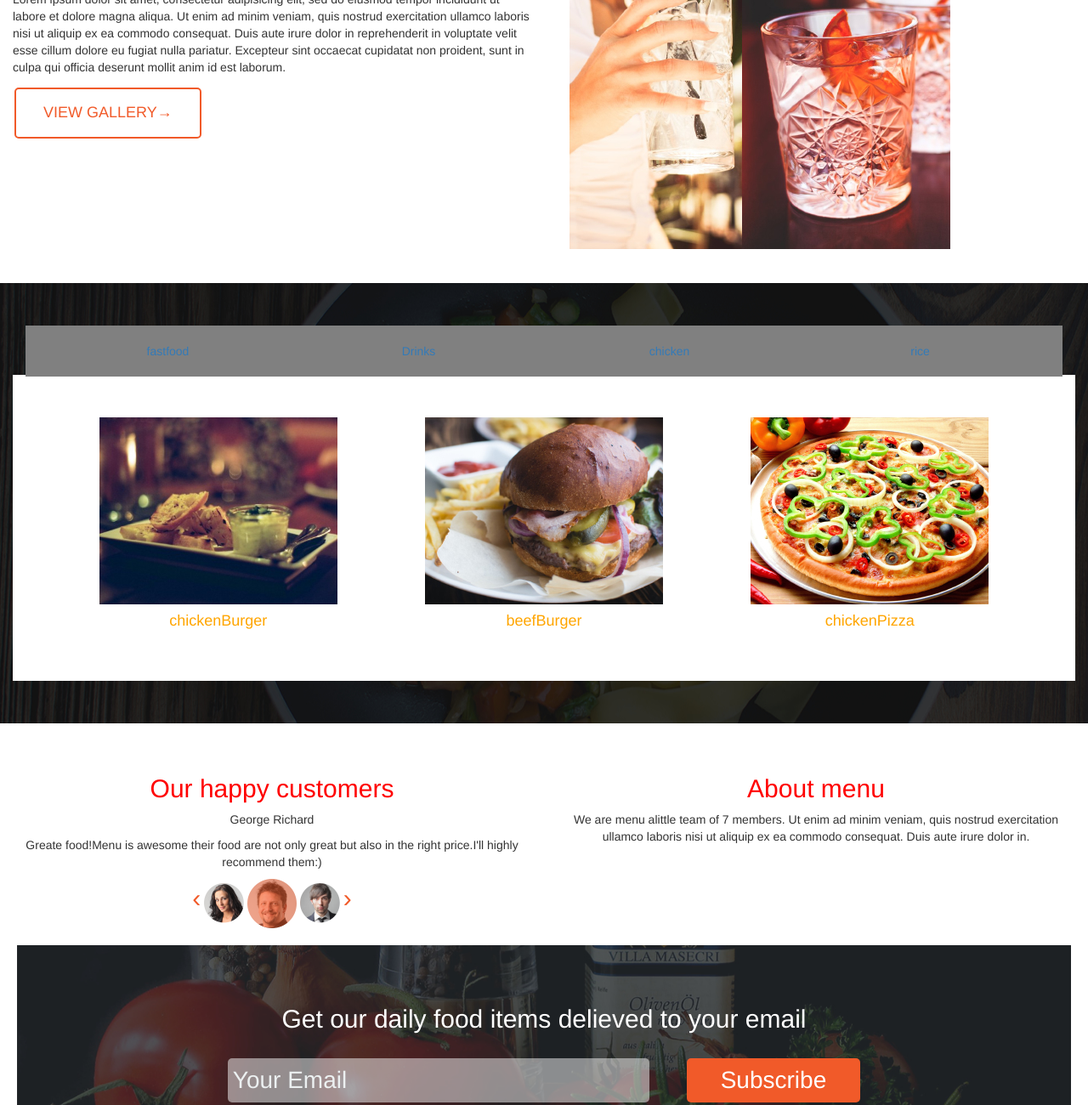
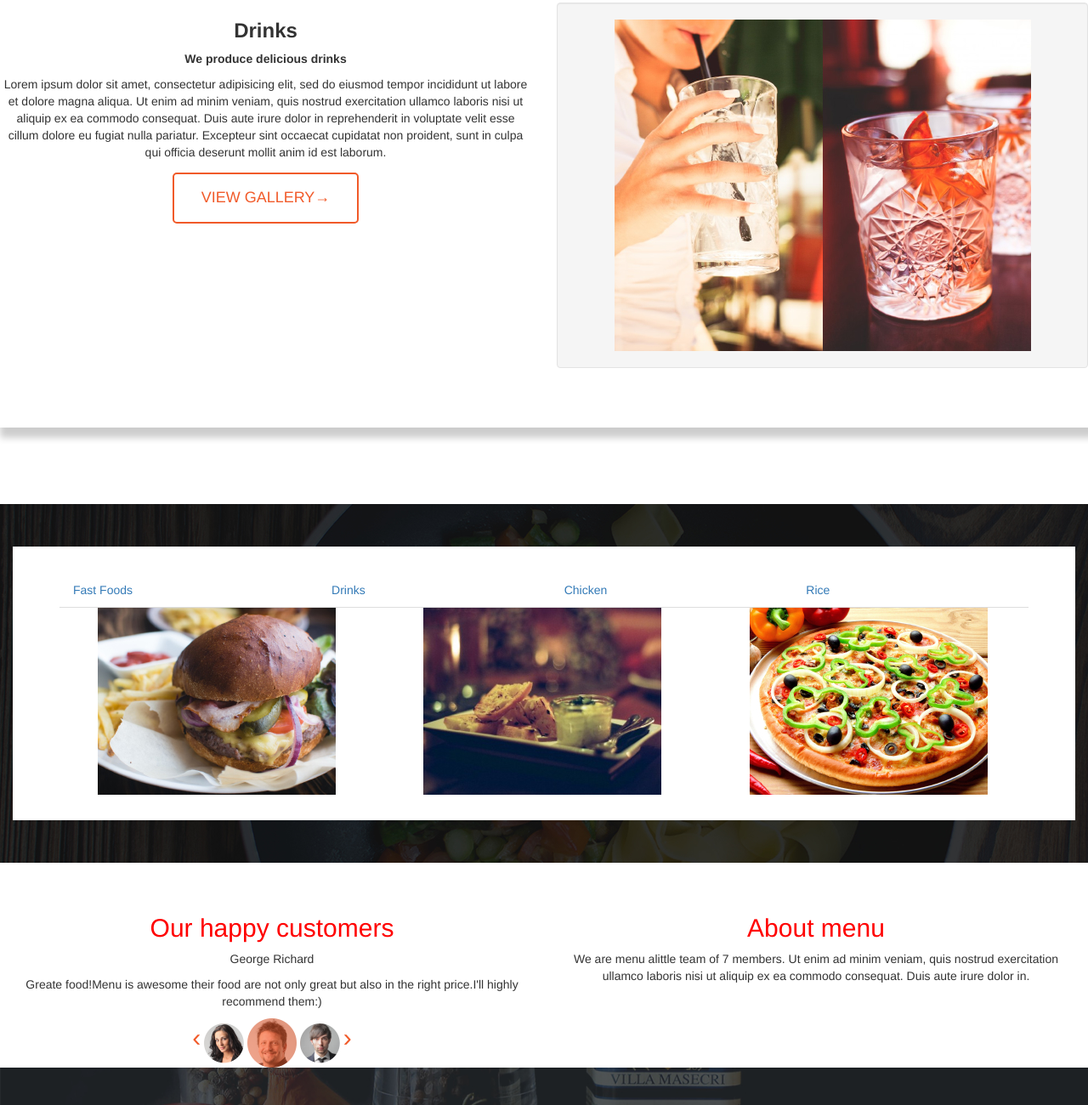
Before and after one commit to mourineboyani/ip, a plain HTML site: page index.html in a window 1280 px wide. Shown: the part 1113-2413 px from the top of the page at 85% size. Drawn offline with nearby package versions, Linux system fonts and the light colour scheme; files whose address does not match are found by name.

Commit message:
remmoved the mpft-pi

```diff
--- a/css/styles.css
+++ b/css/styles.css
@@ -47,9 +47,9 @@
   background-image: url("../image/backgrounds/landing.jpg");
   color: white;
   }
-# happyhour{
+#happyhour{
   text-align:center;
-  color:white;
+  color:black;
 }
 #partytime{
   text-align: center;
@@ -94,7 +94,7 @@ font-style: italic;
   box-shadow: 0px 0px 0px 0px #00000, insert 2px white;
 }
 
-.well {
+.net {
   float:left;
 }
 .par{
@@ -109,19 +109,6 @@ font-style: italic;
   text-align: center;
   background-size: cover;
   color:white;
-}
-#sectionfive{
-  background-image: url("../image/backgrounds/foodsBg.jpg");
-  padding-top: 50px;
-  padding-bottom: 50px;
-}
-.topnav{
-  background-color: grey;
-  margin-bottom: -7px;
-  text-align: center;
-  display: inline-block;
-  padding: 20px;
-  width: 100%;
 }
 .card{
   box-shadow: 4px 8px 8px 4px rgba(0,0,0,0.2);
@@ -140,7 +127,7 @@ font-style: italic;
   padding-bottom: 85px;
 
 }
-}
+
 #fv{
   background-color: white;
   padding: 50px;
@@ -151,13 +138,13 @@ font-style: italic;
   border-right: 50px;*
   text-align: center;
 }
-#menufood{
-  color: orange;
-  text-align: center;
-  background-color: white;
-  padding: 50px;
+
+.bgImage{
+  background-image: url("../image/backgrounds/foodsBg.jpg");
+  padding-top: 50px;
+  padding-bottom: 50px;
+  background-attachment: fixed;
 }
-
 
 .formButton{
   margin: 20px;
@@ -180,13 +167,7 @@ font-style: italic;
   color: white;
   background-color:#F15A29;
 }
-.burger{
-  margin-top: 50px;
-  margin-left: 50px;
-  margin-right: 50px;
-  margin-bottom: 50px;
-  border-right: 50px;
-}
+
 #cstm{
   align-content: center;
 }
@@ -207,10 +188,6 @@ border-radius: 5px;
 background-color: white;
 color: #F15A29;
 border: 2px solid #F15A29;
-}
-
-#bg-menu-nav{
-  background-color: coral;
 }
 
 .formStyle {
@@ -267,8 +244,23 @@ color: #ecf0f1;
  background-color: #dccce5;
  margin-top: 100px;
 }
-#sectioneight{
-  text-align: center;
-  padding: 20px;
+#nav-tabContent{
+  align-items: center;
+  padding-left: 70px;
 
 }
+#burger{
+  background-color: white;
+  padding: 30px;
+}
+.nav-item{
+  padding-right: 200px;
+}
+.card2{
+  box-shadow: 4px 8px 8px 4px rgba(0,0,0,0.2);
+  padding-bottom: 50px;
+  padding-top: 50px;
+  margin-top: 50px;
+  margin-bottom: 50px;
+  text-align: center;
+}
--- a/index.html
+++ b/index.html
@@ -80,7 +80,7 @@
       </div>
     </div>
   </div>
-  <div class="container-fluid" id="section-four">
+  <div class="card" id="section-four">
     <div class="row">
       <div class="col-md-6">
         <h3><strong>Drinks</strong></h3>
@@ -89,12 +89,21 @@
           irure dolor in reprehenderit in voluptate velit esse cillum dolore eu fugiat nulla pariatur. Excepteur sint occaecat cupidatat non proident, sunt in culpa qui officia deserunt mollit anim id est laborum.</p>
         <a href="#"><button class="button button 1">VIEW GALLERY&#8594;</button></a>
       </div>
-      <div class="col-md-6 ">
+
+      <!-- <div class="col-md-6 drinks ">
+        <div class="well">
           <div class=" col-md-4 ">
             <img src="/home/mourine/Documents/my-ip/image/drink1.jpg ">
           </div>
           <div class=" col-md-2 ">
             <img src="/home/mourine/Documents/my-ip/image/drink2.jpg ">
+          </div>
+        </div> -->
+      <div class="col-md-6">
+        <div class="drinks">
+          <div class="well">
+            <img src="/home/mourine/Documents/my-ip/image/drink1.jpg "><img src="/home/mourine/Documents/my-ip/image/drink2.jpg ">
+          </div>
         </div>
       </div>
     </div>
@@ -102,66 +111,45 @@
 
   <br>
   <br>
-  <!--
-  <div class="">
-    <div class="">
-      <div class="">
-        <div class="">
-          <h3>Fast Food</h3>
+  <div class="container-fluid bgImage">
+    <div id="burger">
+      <div class="container">
+        <ul class="nav nav-tabs" id="tabs">
+          <li class="nav-item">
+            <a class="nav-link active" href="#">Fast Foods</a>
+          </li>
+          <li class="nav-item">
+            <a class="nav-link" href="#">Drinks</a>
+          </li>
+          <li class="nav-item">
+            <a class="nav-link" href="#">Chicken</a>
+          </li>
+          <li class="nav-item">
+            <a class="nav-link " href="#">Rice</a>
+          </li>
+        </ul>
       </div>
-        <div class="">
-          <h3>Drinks</h3>
+      <div class="tab-content" id="nav-tabContent">
+        <div class="row">
+          <div class="col-md-4">
+            <img src="image/fastfood/beefBurger.jpg" alt="">
           </div>
-        <div class="">
-          <h3>Chicken</h3>
+          <div class="col-md-4">
+            <img src="image/fastfood/chickenBurger.jpg" alt="">
           </div>
-        <div class="">
-          <h3>Rice</h3>
+          <div class="col-md-4">
+            <img src="image/fastfood/chickenPizza.jpg" alt="">
           </div>
-      </div>
-      <div class="">
-        <div class="">
 
         </div>
-        <div class="">
-
-        </div>
-        <div class="">
 
       </div>
     </div>
   </div>
-  </div> -->
+  </div>
 
 
 
-  <div class="container-fluid" id="sectionfive">
-    <div id="fv" class="menu-nav container-fluid">
-      <div class="text-center" id="bg-menu-nav">
-        <div class="topnav">
-          <a href="#" class="col-md-3"> fastfood</a>
-          <a href="#" class="col-md-3">Drinks</a>
-          <a href="#" class="col-md-3">chicken</a>
-          <a href="#" class="col-md-3">rice</a>
-        </div>
-
-      </div>
-      <div class="row" id="menufood">
-        <div class="col-md-4 ">
-          <img src="image/fastfood/chickenBurger.jpg ">
-          <h4>chickenBurger</h4>
-        </div>
-        <div class="col-md-4">
-          <img src="image/fastfood/beefBurger.jpg ">
-          <h4>beefBurger</h4>
-        </div>
-        <div class="col-md-4">
-          <img src="image/fastfood/chickenPizza.jpg">
-          <h4>chickenPizza</h4>
-        </div>
-      </div>
-    </div>
-  </div>
 
   <br>
   <br>
@@ -202,7 +190,7 @@
       </div>
     </div>
   </div>
-  <Div class="container-fluid" id="footer">
+  <div class="container-fluid" id="footer">
     <div class="row">
       <div class="col-md-12">
         <h2><img src="image/footerlogos/logo_white.png">MENU</h2>
```
Lines whose indentation alone changed are shown as unchanged.
